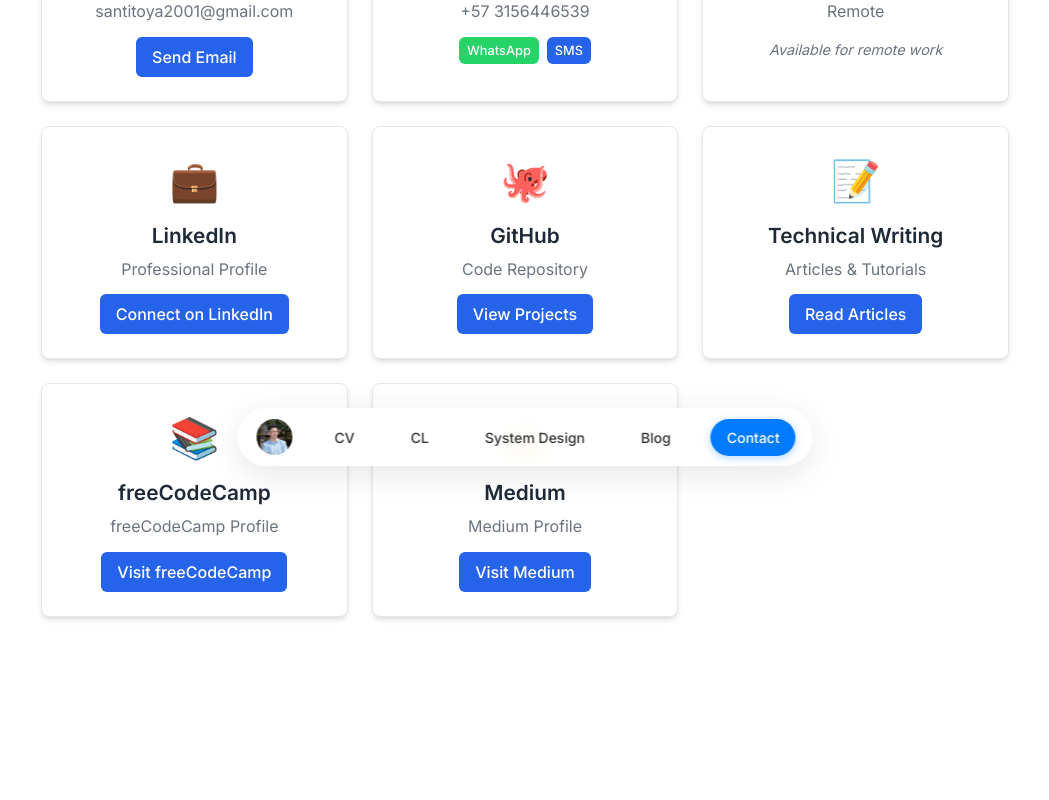
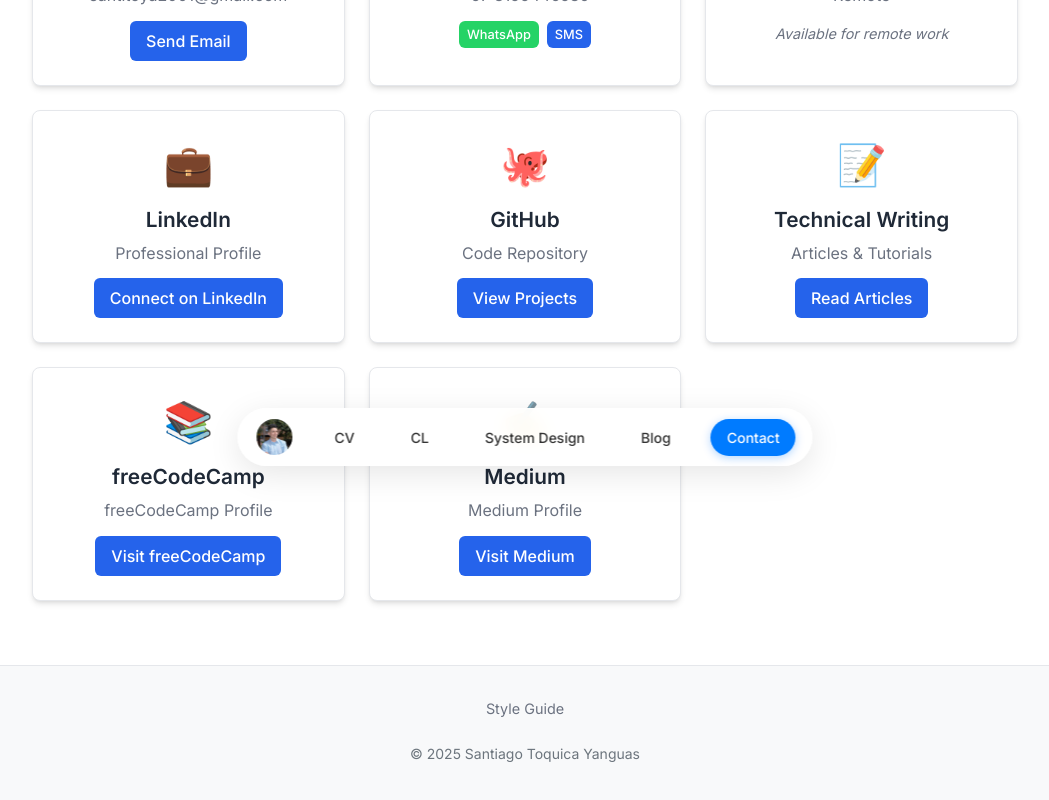
Before and after one commit to ToqYang/cv-resume, a SvelteKit app: page /contact in a window 1280 px wide. Shown: the part 314-1114 px from the top of the page, without its empty margins (115-1164 px from the left). Before the commit the page ends 1083 px from the top, so only its background shows below. Built offline with nearby package versions, Linux system fonts and the light colour scheme.

Commit message:
feat: Update fallback page to 404.html, add GitHub Actions workflow for deployment, and implement footer component across multiple pages. Also, include error handling page and related assets.

```diff
--- /dev/null
+++ b/src/lib/components/Footer.svelte
@@ -0,0 +1,71 @@
+<script>
+    import { currentLanguage, getCurrentLanguage } from '$lib/stores/translations';
+    import { get } from 'svelte/store';
+
+    // Get translations for the current language
+    $: language = getCurrentLanguage();
+    $: footer = {
+        styleGuide: 'Style Guide',
+        copyright: `© ${new Date().getFullYear()} Santiago Toquica Yanguas`
+    };
+</script>
+
+<footer class="footer">
+    <div class="container">
+        <div class="footer-content">
+            <div class="footer-links">
+                <a href="/style-guide" class="footer-link">
+                    {footer.styleGuide}
+                </a>
+            </div>
+            <div class="copyright">
+                {footer.copyright}
+            </div>
+        </div>
+    </div>
+</footer>
+
+<style>
+    .footer {
+        background-color: var(--bg-secondary, #f8f9fa);
+        padding: 2rem 0 6rem 0; /* Increased bottom padding to 6rem */
+        margin-top: 4rem;
+        border-top: 1px solid var(--border-color, #e9ecef);
+    }
+
+    .footer-content {
+        display: flex;
+        flex-direction: column;
+        align-items: center;
+        gap: 1rem;
+        text-align: center;
+    }
+
+    .footer-links {
+        display: flex;
+        gap: 1.5rem;
+    }
+
+    .footer-link {
+        color: var(--text-secondary, #6c757d);
+        text-decoration: none;
+        font-size: 0.9rem;
+        transition: color 0.2s ease;
+    }
+
+    .footer-link:hover {
+        color: var(--primary-color, #000);
+    }
+
+    .copyright {
+        color: var(--text-muted, #6c757d);
+        font-size: 0.875rem;
+        margin-top: 0.5rem;
+    }
+
+    @media (max-width: 768px) {
+        .footer {
+            padding: 1.5rem 0;
+        }
+    }
+</style>
--- a/src/lib/stores/translations.ts
+++ b/src/lib/stores/translations.ts
@@ -39,20 +39,12 @@
 	systemDesign: string;
 	blog: string;
 	contact: string;
+	styleGuide: string;
 }
 
 interface Footer {
 	styleGuide: string;
-	copyright: string;
-}
-
-interface Navigation {
-	home: string;
-	cv: string;
-	systemDesign: string;
-	blog: string;
-	contact: string;
-	styleGuide: string;
+	get copyright(): string;
 }
 
 interface TranslationData {
@@ -65,6 +57,17 @@
 }
 
 type Language = 'EN' | 'ES';
+
+// Copyright text templates
+const COPYRIGHT = {
+    EN: (year: number) => `©${year} Santiago Toquica Yanguas. All rights reserved.`,
+    ES: (year: number) => `©${year} Santiago Toquica Yanguas. Todos los derechos reservados.`
+};
+
+// Helper function to get current year
+function getCurrentYear() {
+    return new Date().getFullYear();
+}
 
 // Translation data
 const translations: Record<Language, TranslationData> = {
@@ -128,7 +131,9 @@
 		// Footer
 		footer: {
 			styleGuide: "Style Guide",
-			copyright: "© 2025 Santiago Toquica Yanguas. All rights reserved."
+			get copyright() {
+				return COPYRIGHT.EN(getCurrentYear());
+			}
 		}
 	},
 	ES: {
@@ -190,8 +195,10 @@
 		},
 		// Footer
 		footer: {
-			styleGuide: "Guía de Estilos",
-			copyright: "© 2025 Santiago Toquica Yanguas. Todos los derechos reservados."
+			styleGuide: "Guía de Estilo",
+			get copyright() {
+				return COPYRIGHT.ES(getCurrentYear());
+			}
 		}
 	}
 };
--- a/src/routes/blog/+page.svelte
+++ b/src/routes/blog/+page.svelte
@@ -1,5 +1,6 @@
 <script lang="ts">
 	import BottomNav from '$lib/components/BottomNav.svelte';
+	import Footer from '$lib/components/Footer.svelte';
 	import { currentLanguage } from '$lib/stores/translations';
 	import { getBlogConfig } from '$lib/config/blogConfig';
 
@@ -128,8 +129,9 @@
 		</div>
 	{/if}
 
-	<!-- Bottom Navigation -->
+	<!-- Bottom Navigation and Footer -->
 	<BottomNav currentPage="/blog" />
+	<Footer />
 </div>
 
 <style>
--- a/src/routes/contact/+page.svelte
+++ b/src/routes/contact/+page.svelte
@@ -1,6 +1,7 @@
 <script>
 	import { cvData } from '$lib/stores/cvData';
 	import BottomNav from '$lib/components/BottomNav.svelte';
+	import Footer from '$lib/components/Footer.svelte';
 	import { currentLanguage } from '$lib/stores/translations';
 	import { getContactConfig } from '$lib/config/contactConfig';
 
@@ -15,13 +16,16 @@
 
 <div class="contact-container">
 	<!-- Header -->
+	<div class="container-medium">
 		<div class="contact-header">
 			<h1>{config.hero.title}</h1>
 			<p>{config.hero.description}</p>
 		</div>
+	</div>
 
 	{#if $cvData}
 		<!-- Contact Information -->
+		<div class="container-medium">
 			<div class="contact-info">
 				<div class="contact-card">
 					<div class="contact-icon">📧</div>
@@ -94,25 +98,27 @@
 					</a>
 				</div>
 			</div>
+		</div>
 	{/if}
 
 	<!-- Bottom Navigation -->
 	<BottomNav currentPage="/contact" />
-</div>
+	<Footer />
 
 	<style>
 		/* Import Inter font for consistency */
 		@import url('https://fonts.googleapis.com/css2?family=Inter:wght@400;500;600;700&display=swap');
 
 		.contact-container {
-		max-width: 1000px;
+			min-height: 100vh;
+			background-color: #ffffff;
+			font-family: 'Inter', -apple-system, BlinkMacSystemFont, 'Segoe UI', Roboto, sans-serif;
+		}
+
+		.container-medium {
+			max-width: 1050px;
 			margin: 0 auto;
-		padding: var(--spacing-4);
-		background-color: var(--background-primary);
-		min-height: 100vh;
-		position: relative;
-		font-family: 'Inter', -apple-system, BlinkMacSystemFont, 'Segoe UI', Roboto, sans-serif;
-		padding-bottom: 120px;
+			padding: 0 2rem;
 		}
 
 	.contact-header {
@@ -264,3 +270,4 @@
 
 	}
 </style>
+</div>
--- a/svelte.config.js
+++ b/svelte.config.js
@@ -7,7 +7,7 @@
 		adapter: adapter({
 			pages: 'build',
 			assets: 'build',
-			fallback: 'index.html',
+			fallback: '404.html',
 			precompress: false
 		}),
 		prerender: {
```
Also changed, not shown: src/routes/+error.svelte (added, +221 -0 lines), src/routes/+page.svelte (+2 -14 lines), src/routes/system-design/+page.svelte (+5 -2 lines), src/lib/assets/error.jpg (added), static/error.jpg (added). Lines whose indentation alone changed are shown as unchanged.
